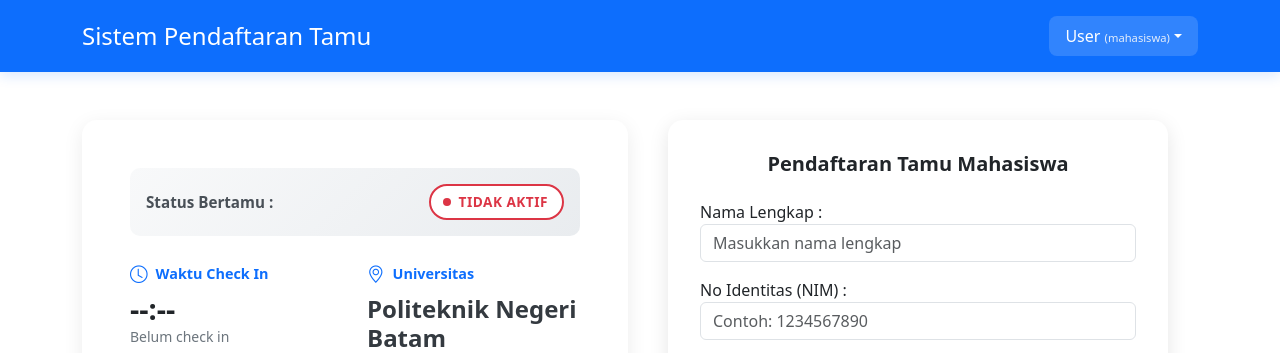
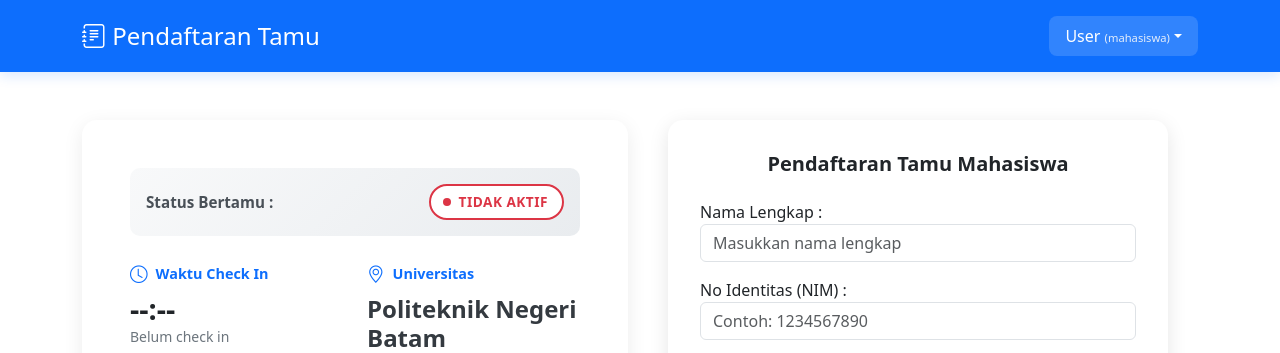
Before and after one commit to mbiww/Buku-Tamu-Digital-IF-1D-01, a PHP site: page /form_frontend.php in a window 1280 px wide. Shown: the top 353 px of the page. Run offline with PHP 8.4, Linux system fonts and the light colour scheme; data that the repository does not hold is empty.

Commit message:
Menambahkan logo

```diff
--- a/form_tamu/form_mahasiswa/form_frontend.php
+++ b/form_tamu/form_mahasiswa/form_frontend.php
@@ -12,7 +12,7 @@
     <div class="header">
         <div class="container">
             <div class="header-content">
-                <h4 class="mb-0">Sistem Pendaftaran Tamu</h4>
+                <h4 class="mb-0"><i class="bi bi-journal-text"></i> Pendaftaran Tamu</h4>
                 <div class="d-flex align-items-center gap-3">
                     <div class="user-info dropdown">
                         <a href="#" class="d-flex align-items-center text-white text-decoration-none dropdown-toggle" data-bs-toggle="dropdown" aria-expanded="false">
```
